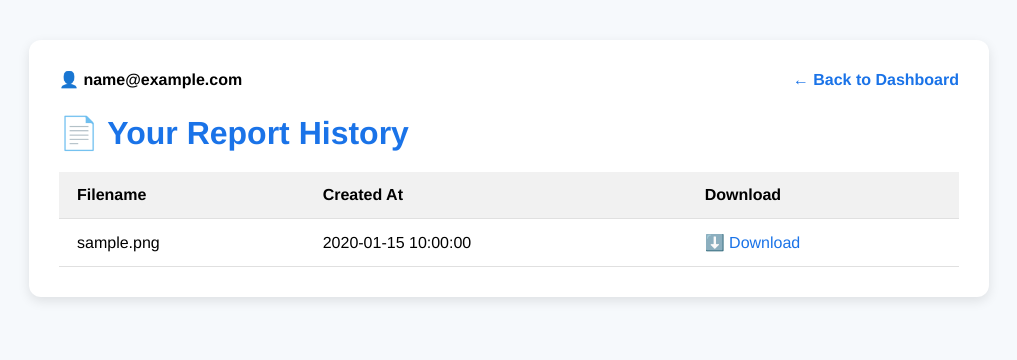
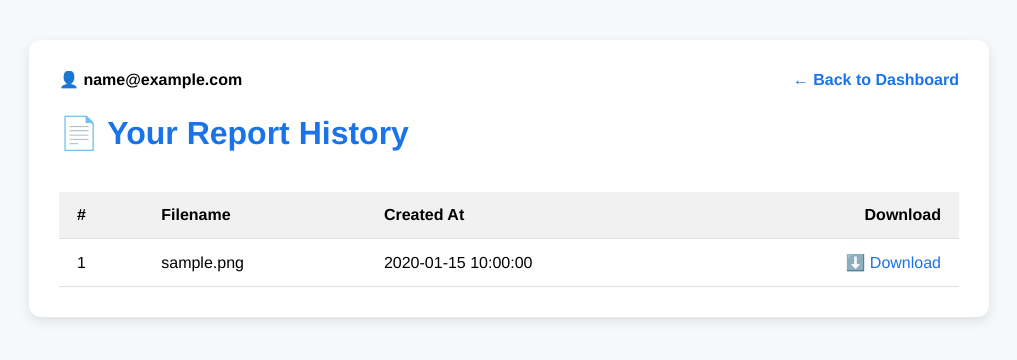
Before and after one commit to RestGenius/restgenius, a Flask app: page /report-history in a window 1280 px wide. Shown: the top 360 px of the page, without its empty margins (131-1148 px from the left). Run offline with Flask 3, Linux system fonts and the light colour scheme; a user stored in the database is signed in; tables that the repository leaves empty hold one stand-in row (values such as "Sample post").

Commit message:
Update report_history.html

```diff
--- a/templates/report_history.html
+++ b/templates/report_history.html
@@ -3,6 +3,7 @@
 <head>
   <meta charset="UTF-8">
   <title>📄 Report History – RestGenius</title>
+  <meta name="viewport" content="width=device-width, initial-scale=1" />
   <style>
     body {
       font-family: "Helvetica Neue", Helvetica, Arial, sans-serif;
@@ -10,7 +11,6 @@
       margin: 0;
       padding: 0;
     }
-
     .container {
       max-width: 900px;
       margin: 40px auto;
@@ -19,64 +19,66 @@
       border-radius: 12px;
       box-shadow: 0 4px 12px rgba(0,0,0,0.1);
     }
-
     .top-bar {
       display: flex;
       justify-content: space-between;
       align-items: center;
       margin-bottom: 25px;
+      gap: 12px;
+      flex-wrap: wrap;
     }
-
     .top-bar a {
       color: #1a73e8;
       text-decoration: none;
       font-weight: bold;
     }
-
     h1 {
       color: #1a73e8;
       margin-bottom: 20px;
     }
-
+    .table-wrap { overflow-x: auto; }
     table {
       width: 100%;
       border-collapse: collapse;
       margin-top: 20px;
+      min-width: 640px;
     }
-
     th, td {
       padding: 14px 18px;
       text-align: left;
       border-bottom: 1px solid #e0e0e0;
+      vertical-align: middle;
+      white-space: nowrap;
     }
-
     th {
       background-color: #f1f1f1;
       font-weight: bold;
     }
-
-    tr:hover {
-      background-color: #f9f9f9;
-    }
-
+    tr:hover { background-color: #f9f9f9; }
     .download-link {
       color: #1a73e8;
       text-decoration: none;
     }
-
-    .download-link:hover {
-      text-decoration: underline;
-    }
-
+    .download-link:hover { text-decoration: underline; }
     .no-reports {
       font-size: 16px;
       margin-top: 20px;
       color: #666;
     }
+    .badge {
+      display: inline-block;
+      padding: 4px 8px;
+      background: #eef3ff;
+      border: 1px solid #cfdafe;
+      border-radius: 6px;
+      font-size: 12px;
+      color: #355ad1;
+    }
+    .actions { text-align: right; }
   </style>
 </head>
 <body>
-  <div class="container">
+  <div class="container" role="main">
     <div class="top-bar">
       <div><strong>👤 {{ current_user.email }}</strong></div>
       <div><a href="{{ url_for('dashboard') }}">← Back to Dashboard</a></div>
@@ -84,25 +86,42 @@
 
     <h1>📄 Your Report History</h1>
 
-    {% if reports %}
-      <table>
+    {% if reports and reports|length > 0 %}
+      <div class="table-wrap">
+        <table aria-label="Reports table">
           <thead>
             <tr>
+              <th>#</th>
               <th>Filename</th>
               <th>Created At</th>
-            <th>Download</th>
+              <th class="actions">Download</th>
             </tr>
           </thead>
           <tbody>
             {% for report in reports %}
             <tr>
-            <td>{{ report.filename }}</td>
-            <td>{{ report.created_at.strftime('%Y-%m-%d %H:%M:%S') }}</td>
-            <td><a class="download-link" href="{{ url_for('download_report', filename=report.filename) }}">⬇️ Download</a></td>
+              <td>{{ loop.index }}</td>
+              <td>
+                {{ report.filename }}
+                {% if report.filename.endswith('.html') %}
+                  <span class="badge" title="Generated as HTML (wkhtmltopdf not available)">HTML</span>
+                {% endif %}
+              </td>
+              <td>
+                {% if report.created_at %}
+                  {{ report.created_at.strftime('%Y-%m-%d %H:%M:%S') }}
+                {% else %}
+                  —
+                {% endif %}
+              </td>
+              <td class="actions">
+                <a class="download-link" href="{{ url_for('download_report', filename=report.filename) }}" aria-label="Download {{ report.filename }}">⬇️ Download</a>
+              </td>
             </tr>
             {% endfor %}
           </tbody>
         </table>
+      </div>
     {% else %}
       <p class="no-reports">You haven't generated any reports yet.</p>
     {% endif %}
```
Lines whose indentation alone changed are shown as unchanged.
